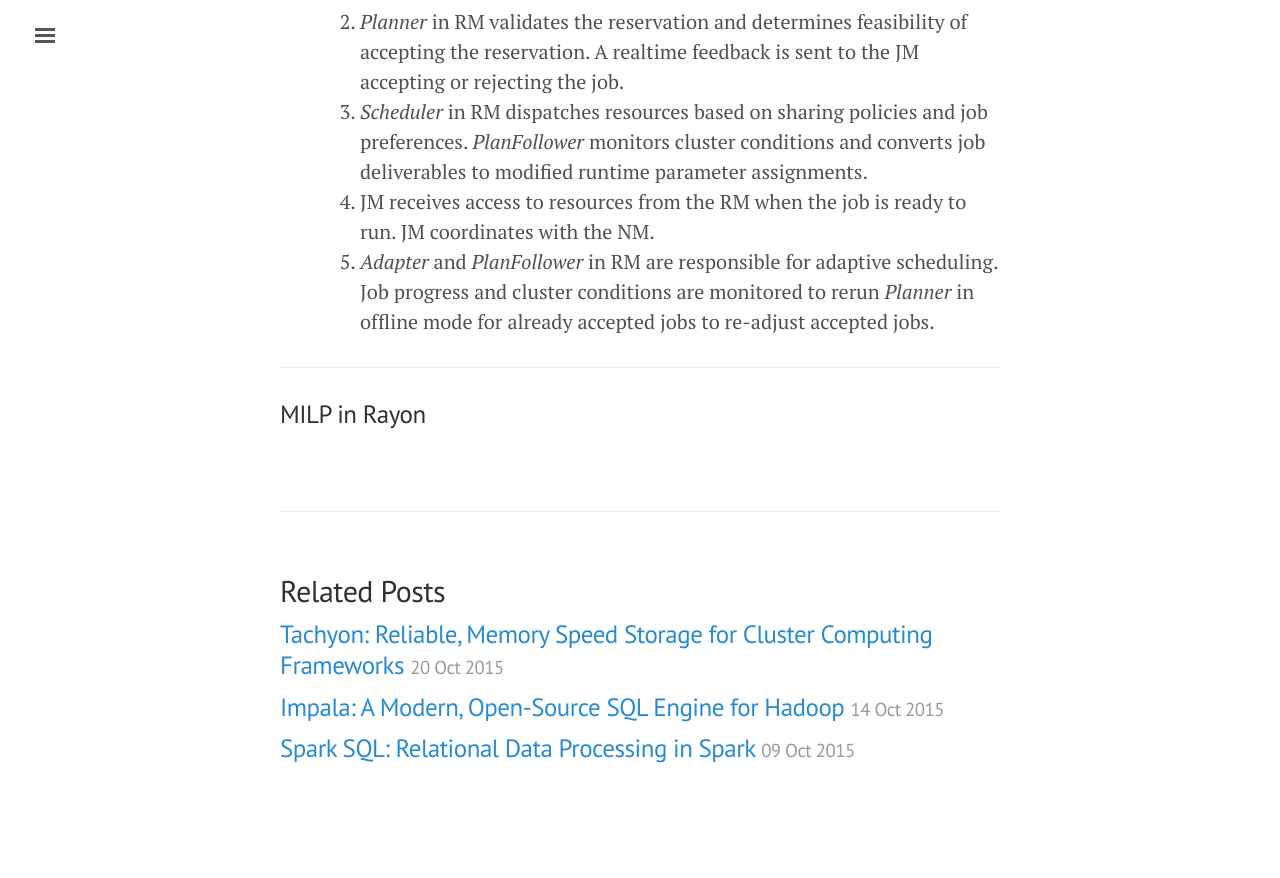
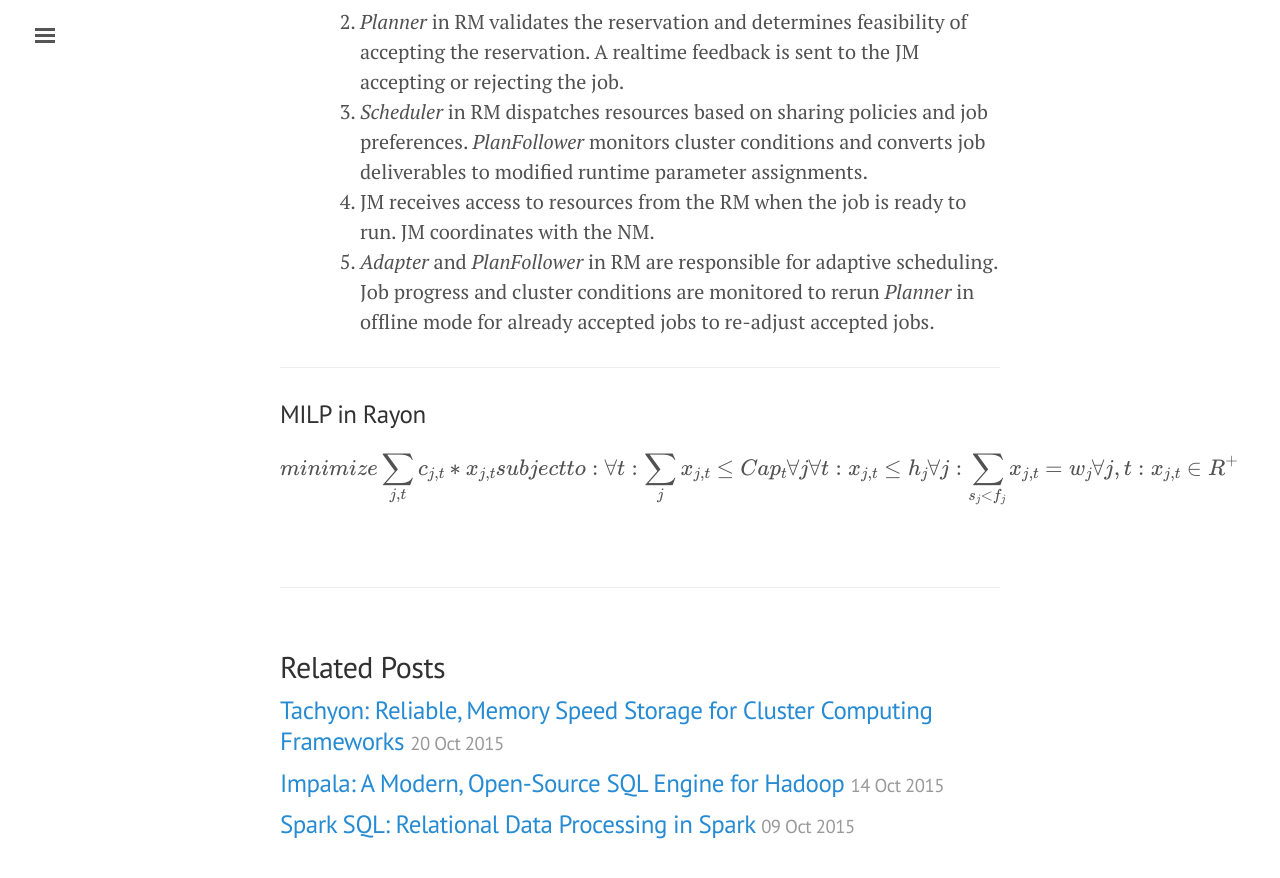
Before and after one commit to kshiteejm/kshiteejm.github.io, a Jekyll site: the page built from _posts/2015-10-26-rayon.md, in a window 1280 px wide and 900 px high, scrolled down 2904 px. Shown: the top 878 px of the window. Built offline with Jekyll 4.4.1, drawn with Linux system fonts in a browser that asks for light colours; formulas are drawn with MathJax 3; comment, search, counter and statistics services are not loaded; before the commit the page ends 3728 px from its top, so only the background shows below that.

Commit message:
minor mod

```diff
--- a/_posts/2015-10-26-rayon.md
+++ b/_posts/2015-10-26-rayon.md
@@ -62,3 +62,12 @@ Rayon addresses these issues via a time-predictable resource allocation mechanis
 -----
 
 <h3 id='milp'>MILP in Rayon</h3>
+
+$$
+minimize \sum_{j,t} c_{j,t} * x_{j,t}
+subject to:
+\forall t : \sum_{j} x_{j,t} \le Cap_t
+\forall j \forall t : x_{j,t} \le h_j
+\forall j : \sum_{s_j \lt f_j}  x_{j,t} = w_j
+\forall j,t : x_{j,t} \in R^{+}
+$$
```
